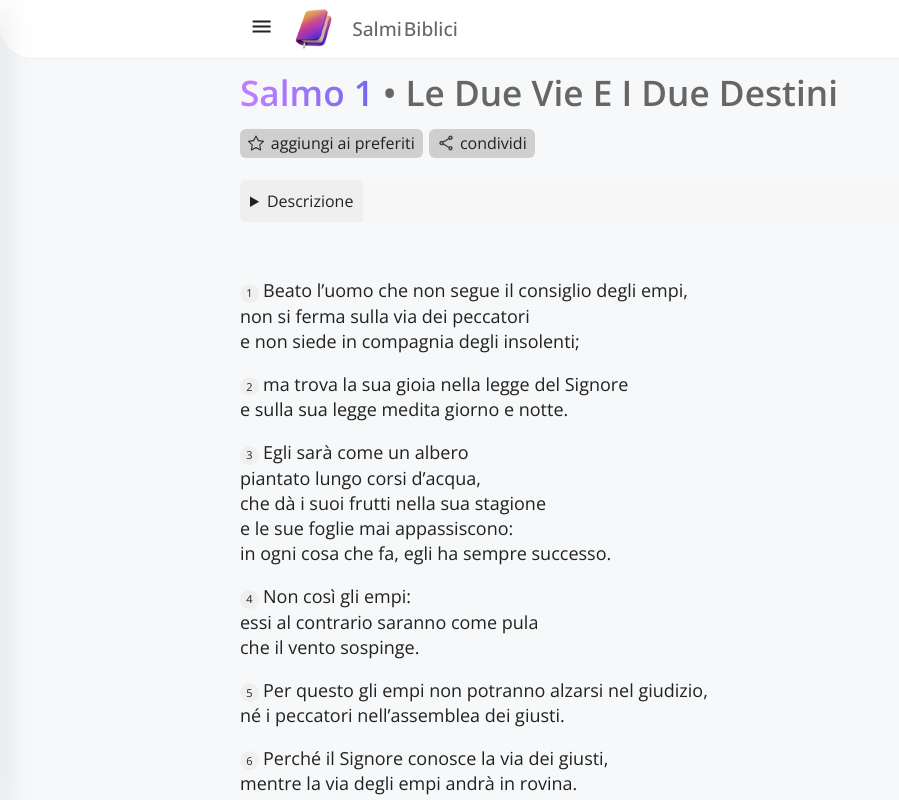
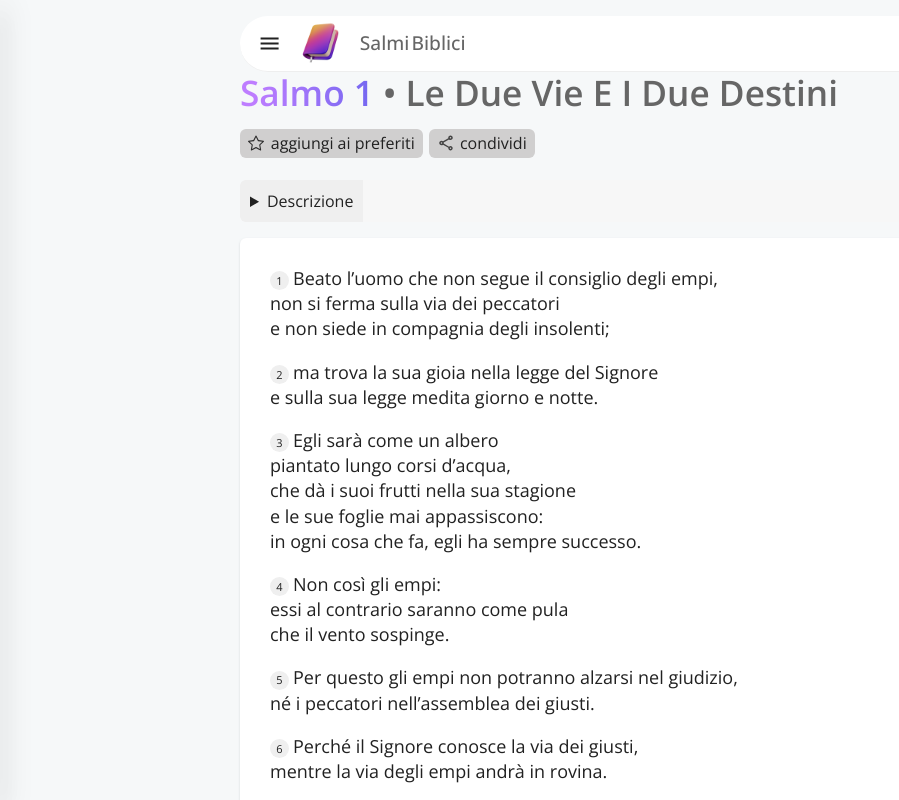
Before and after one commit to CastenettoA/salmi, a Vue app: page /s/1 in a window 1280 px wide. Shown: the top 800 px of the page, without its empty margins (0-899 px from the left). Built offline with nearby package versions, Linux system fonts and the light colour scheme.

Commit message:
automatic deploy baby

```diff
--- a/src/App.vue
+++ b/src/App.vue
@@ -43,11 +43,12 @@
           <img src="@/assets/img/logo.png">
           <h1>Salmi<span></span>Biblici</h1>
 
+
           <!-- <div class="search-bar">
             <svg style="width:24px;height:24px" viewBox="0 0 24 24">
                 <path fill="currentColor" d="M9.5,3A6.5,6.5 0 0,1 16,9.5C16,11.11 15.41,12.59 14.44,13.73L14.71,14H15.5L20.5,19L19,20.5L14,15.5V14.71L13.73,14.44C12.59,15.41 11.11,16 9.5,16A6.5,6.5 0 0,1 3,9.5A6.5,6.5 0 0,1 9.5,3M9.5,5C7,5 5,7 5,9.5C5,12 7,14 9.5,14C12,14 14,12 14,9.5C14,7 12,5 9.5,5Z" />
             </svg>
-            <input v-model="searchString" type="text" v-on:keyup="customSearch()" placeholder="ricerca un salmo...">
+            <input id="hideOnMenuOpen_bug" v-model="searchString" type="text" v-on:keyup="customSearch()" placeholder="Ricerca">
           </div> -->
         </div>
         <!-- <div class="light-mode"></div> -->
@@ -82,6 +83,9 @@ export default {
   computed: {
     readableColorMode() {
       return (this.colorMode == 'chiaro') ? 'tema chiaro' : 'tema scuro';
+    },
+    currentRouteName() {
+      return this.$route.name;
     }
   },
 
@@ -127,15 +131,20 @@ export default {
       document.getElementById('sideNav').style.width = "285px";
       document.getElementById('bodyOverlay').style.height = "100%";
       document.getElementById('bodyOverlay').style.opacity = "1";
+
+      // overlay on the searchabar not work, this is a bug fix
+      // document.getElementById('hideOnMenuOpen_bug').style.opacity = "0.05";
       document.body.style.overflow = 'hidden';
     },
     sideNavClose: function () {
       document.getElementById('sideNav').style.width = "0";
       document.getElementById('bodyOverlay').style.height = "0%";
       document.getElementById('bodyOverlay').style.opacity = "0";
+      // document.getElementById('hideOnMenuOpen_bug').style.opacity = "1";
+
       document.body.style.overflow = 'scroll';
     },
-    customSearch: function() { // model: searchString
+    customSearch: function() { // model: this.searchString
     // and if user search Salmo 10? or n/numero 1? libro 3?
 
     let searchString = this.searchString.trim(),
@@ -153,6 +162,8 @@ export default {
       } else if (isInt && searchString > 0 && searchString < 151) {
         // il numero è valido, restituisco il salmo (bug: 01 is working)
         console.log('hey, eccoti il salmo', searchString);
+
+
       } else {
         console.log('stringa troppo corta oppure numbero non valido... no results', searchString);
       }
--- a/src/assets/scss/main.scss
+++ b/src/assets/scss/main.scss
@@ -17,6 +17,8 @@
 
   // SIDE-NAV
   .sideNav-openButton {
+    margin-left: 0.48em;
+    margin-top: 0.4em;
     margin-right: .41em;
     cursor: pointer;
 
@@ -118,7 +120,7 @@
   .navbar {
     position: fixed; z-index: 50;
     margin: 1em;
-    top: 0;
+    top: 1em;
     left: 0;
     width: calc(100% - 2em);
 
@@ -129,14 +131,22 @@
       border-top-left-radius: 0;
     }
 
-    background-color: #fff;
-    border-bottom: 1px solid #eee;
+    @media screen and (max-width: 860px) {
+      margin-top: -.5em;
+    }
+
+
     border-radius: 2em;
 
     .navbar-content {
       display: flex;
       align-items: center;
-      padding: 0.3em 0;
+
+      background-color: #fff;
+      border-bottom: 1px solid #eee;
+      border-radius: 2em;
+      margin-top: 0.5em;
+      padding: 0;
 
       @media screen and (max-width:840px) {
         padding: 0 1.4em;
@@ -182,7 +192,7 @@
           }
 
           input {
-            background-color: #e2e2e2;
+            background-color: #eaeaea;
             padding-left: 3.25em;
             width: 230px;
           }
@@ -394,6 +404,10 @@
           text-align: right;
         }
 
+        a {
+          text-decoration: none;
+        }
+
         .salmo-title {
           font-weight: 700;
           font-size: 1.1em;
@@ -407,6 +421,7 @@
         .salmo-description {
           color: #90a4ae;
           cursor: pointer;
+          font-size: .9;
 
           b {
             font-size: .63em;
@@ -436,7 +451,14 @@
     h1 span.desc {
       color: #666;
     }
+  }
 
+  .salmoContent {
+    background-color: #fff;
+    box-shadow: rgb(169 174 183 / 50%) 0px 1px 2px 0px;
+    border-radius: 6px;
+    padding: 10px 30px;
+    margin-bottom: 1em;
   }
 
   // WORDS OF LIGHT
--- a/src/views/Home.vue
+++ b/src/views/Home.vue
@@ -57,8 +57,11 @@
                     <svg v-else xmlns="http://www.w3.org/2000/svg" width="18" height="18" fill="#FFAE42" class="bi bi-star-fill" viewBox="0 0 18 18"><path d="M3.612 15.443c-.386.198-.824-.149-.746-.592l.83-4.73L.173 6.765c-.329-.314-.158-.888.283-.95l4.898-.696L7.538.792c.197-.39.73-.39.927 0l2.184 4.327 4.898.696c.441.062.612.636.282.95l-3.522 3.356.83 4.73c.078.443-.36.79-.746.592L8 13.187l-4.389 2.256z"></path></svg>
                 </div>
             </div>
-            <b class="salmo-title" v-on:click="goToSalmo(key + 1)">{{ salmo.title }}</b> →
-            <span class="salmo-description" v-on:click="goToSalmo(key + 1)"><b>1.</b> {{ salmo.content[0]}} <b>2.</b> {{ salmo.content[1] }}</span>
+
+          <router-link :to="{ name: 'salmo', params: { number: key+1 }}" :title="'Salmo ' + salmo.titleWithNumber.split('Salmo')[1].trim() + ', ' + salmo.title">
+            <b class="salmo-title">{{ salmo.title }}</b> →
+            <span class="salmo-description"><b>1.</b> {{ salmo.content[0]}} <b>2.</b> {{ salmo.content[1] }}</span>
+          </router-link>
           </button>
 
            <h3 class="book-number" v-if="key+1==41"><router-link to="/b/2">Libro 2</router-link></h3>
--- a/src/views/Salmo.vue
+++ b/src/views/Salmo.vue
@@ -29,8 +29,7 @@
         <p>{{ salmi[numeroSalmo - 1].description }}</p>
       </details>
 
-      <br>
-
+      <div class="salmoContent">
         <div
           class="prose"
           v-bind:key="key"
@@ -41,6 +40,7 @@
               ><span>{{ key + 1 }}</span></span
             >{{ item }}
           </p>
+        </div>
       </div>
 
       <small class="copyright-sanpaolo">
```
Also changed, not shown: 1 other file (tests, documents, lock files or other folders). Lines whose indentation alone changed are shown as unchanged.
